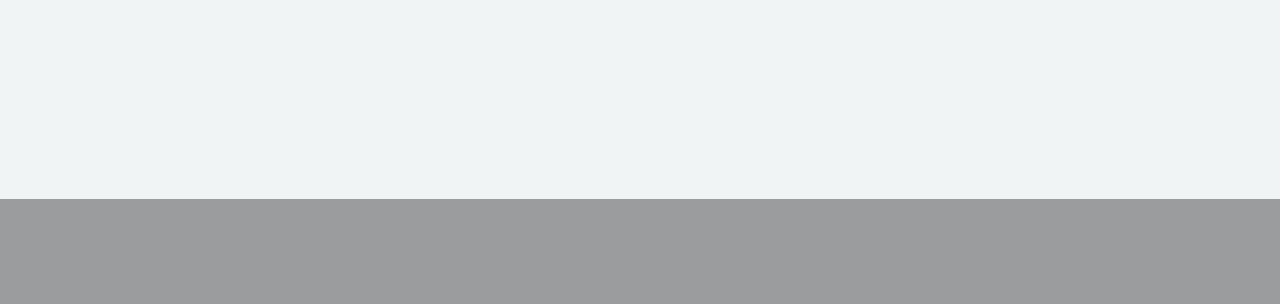
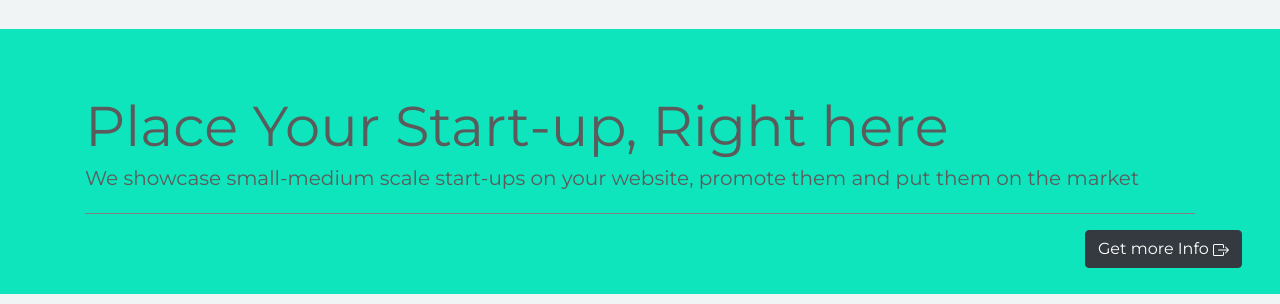
Before and after one commit to prachipatel01/Web_Tech_project, a PHP site: page / in a window 1280 px wide. Shown: the part 601-905 px from the top of the page. Before the commit the page ends 800 px from the top, so only its background shows below. Run offline with PHP 8.4, Linux system fonts and the light colour scheme.

Commit message:
Jumbotron

```diff
--- a/assets/css/index.css
+++ b/assets/css/index.css
@@ -103,3 +103,19 @@ input, select, textarea {
     color: #f0f4f4;
     text-decoration: none;
   }
+	.jumbotron{
+		background-color: #0EE5BD;
+		margin:30px 0 10px 0;
+		font-family: 'Montserrat', sans-serif;
+	}
+	.jumbotron button{
+		position: relative;
+		left:1000px;
+	}
+	.jumbotron button:hover{
+		color: #0EE5BD;
+	}
+
+	.jumbotron hr{
+		border-top: 1px solid gray;
+	}
--- a/index.html
+++ b/index.html
@@ -7,6 +7,7 @@
         <title>Place Your Startup</title>
         <link rel="stylesheet" href="https://cdn.jsdelivr.net/npm/bootstrap@4.5.3/dist/css/bootstrap.min.css" integrity="sha384-TX8t27EcRE3e/ihU7zmQxVncDAy5uIKz4rEkgIXeMed4M0jlfIDPvg6uqKI2xXr2" crossorigin="anonymous">
 		<link rel="stylesheet" href="assets/css/index.css" />
+		<link href="https://fonts.googleapis.com/css2?family=Montserrat&display=swap" rel="stylesheet">
 
 	</head>
 	<body class="homepage">
@@ -43,6 +44,20 @@
             </div>
         </div>
 
+
+				<div class="jumbotron jumbotron-fluid">
+  				<div class="container">
+    					<h1 class="display-4">Place Your Start-up, Right here</h1>
+    					<p class="lead">We showcase small-medium scale start-ups on your website, promote them and put them on the market</p>
+							<hr>
+							<button style="float:left;"type="button" class="btn btn-dark">Get more Info
+								<svg width="1em" height="1em" viewBox="0 0 16 16" class="bi bi-box-arrow-right" fill="currentColor" xmlns="http://www.w3.org/2000/svg">
+	  <path fill-rule="evenodd" d="M10 12.5a.5.5 0 0 1-.5.5h-8a.5.5 0 0 1-.5-.5v-9a.5.5 0 0 1 .5-.5h8a.5.5 0 0 1 .5.5v2a.5.5 0 0 0 1 0v-2A1.5 1.5 0 0 0 9.5 2h-8A1.5 1.5 0 0 0 0 3.5v9A1.5 1.5 0 0 0 1.5 14h8a1.5 1.5 0 0 0 1.5-1.5v-2a.5.5 0 0 0-1 0v2z"/>
+	  <path fill-rule="evenodd" d="M15.854 8.354a.5.5 0 0 0 0-.708l-3-3a.5.5 0 0 0-.708.708L14.293 7.5H5.5a.5.5 0 0 0 0 1h8.793l-2.147 2.146a.5.5 0 0 0 .708.708l3-3z"/>
+	</svg>
+							</button>
+  				</div>
+				</div>
     <!--
         <div class="background-img">
             <img id= "background-img" src="./assets/images/img1.jpg" alt="background image">
```
